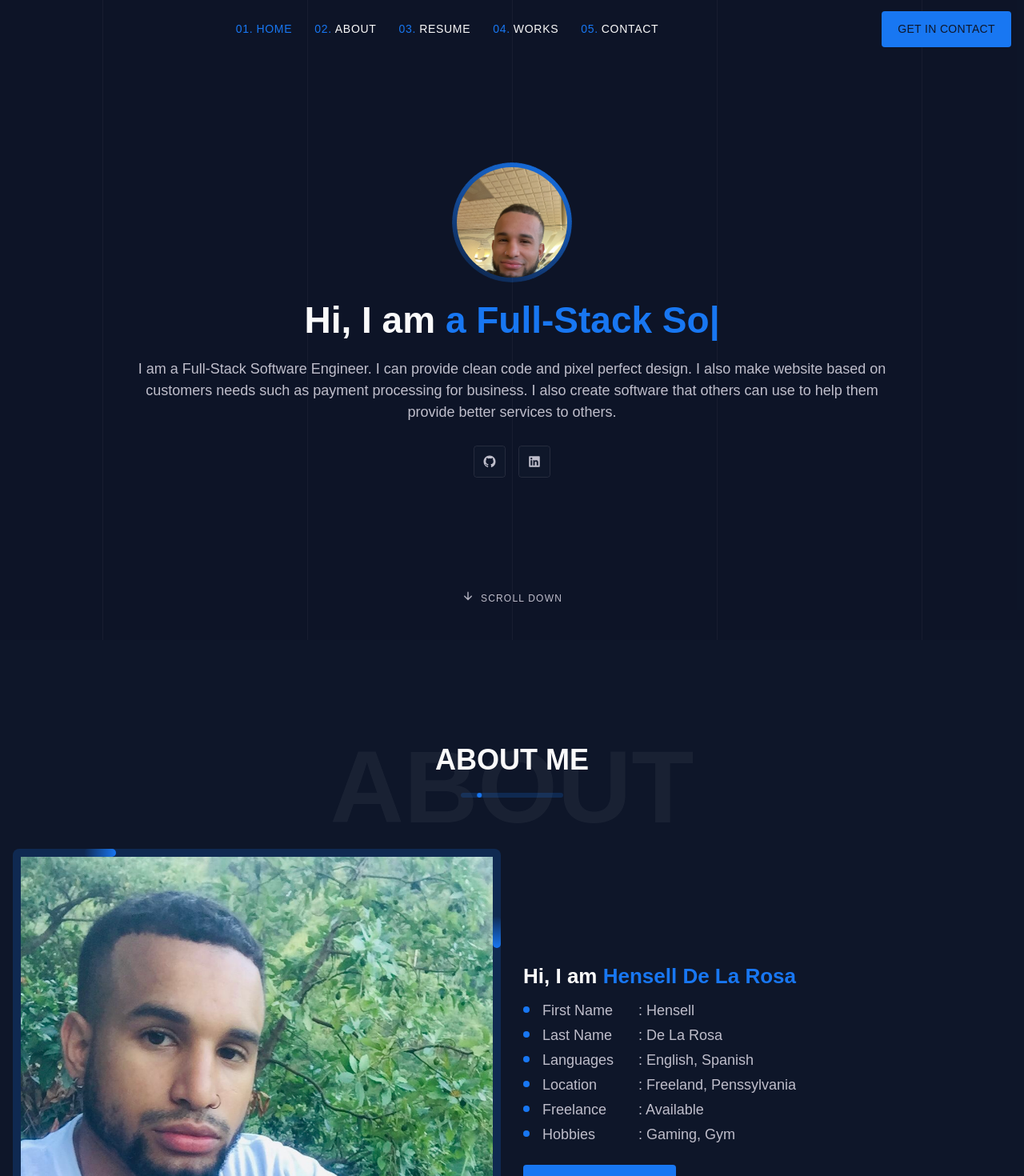
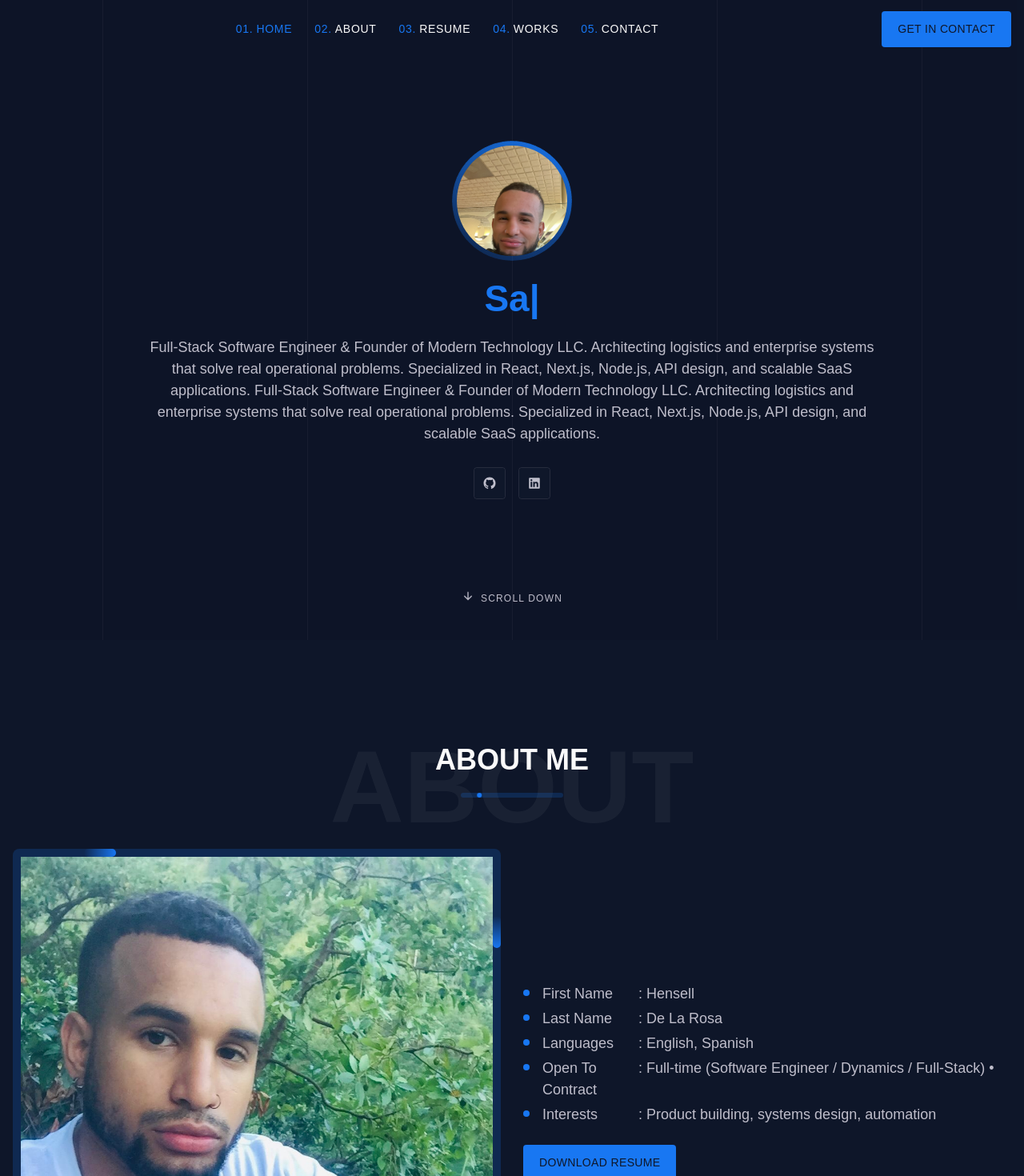
Before and after one commit to Henselldelarosa/henselldelarosa.github.io., a Next.js app: page / in a window 1280 px wide. Shown: the top 1470 px of the page at 80% size. Built offline with nearby package versions, Linux system fonts and the light colour scheme; a web font is replaced by a local one; what tailwindcss-debug-screens, tailwindcss-nested-groups would draw is missing.

Commit message:
updated hero section and about me section

```diff
--- a/public/api/information.json
+++ b/public/api/information.json
@@ -4,15 +4,15 @@
     "fullName": "Hensell De La Rosa",
     "thumbImage": "/images/me.jpeg",
     "largeImage": "/images/me2.jpeg",
-    "bio": "I am a Full-Stack Software Engineer. I can provide clean code and pixel perfect design. I also make website based on customers needs such as payment processing for business. I also create software that others can use to help them provide better services to others.",
-    "age": 27,
+    "bio": "Full-Stack Software Engineer & Founder of Modern Technology LLC. Architecting logistics and enterprise systems that solve real operational problems. Specialized in React, Next.js, Node.js, API design, and scalable SaaS applications. Full-Stack Software Engineer & Founder of Modern Technology LLC. Architecting logistics and enterprise systems that solve real operational problems. Specialized in React, Next.js, Node.js, API design, and scalable SaaS applications.",
+    "age": 29,
     "nationality": "American",
     "languages": [
         "English",
         "Spanish"
     ],
-    "address": "Freeland, Penssylvania",
-    "freelance": "Available",
+    "Address": "Freeland, Penssylvania",
+    "OpenTo": "Full-time (Software Engineer / Dynamics / Full-Stack) • Contract",
     "socialAddress": {
         "github": "https://github.com/Henselldelarosa",
         "linkedin": "https://www.linkedin.com/in/hensell-delarosa/"
@@ -23,8 +23,5 @@
     "emailAddress": [
         "hensell1000@gmail.com"
     ],
-    "hobbies": [
-        "Gaming",
-        "Gym"
-    ]
+    "Interests": "Product building, systems design, automation"
 }
--- a/public/api/jobexperience.json
+++ b/public/api/jobexperience.json
@@ -1,65 +1,23 @@
 [
     {
         "id": 1,
-        "title": "Delivery Driver/Cook",
-        "meta": "Beyond Sushi",
-        "text": "Bike delievery to customers and prepare sushi",
-        "year": "2015 - 2017"
+        "title": "Logistics & Operations Experience",
+        "meta": "",
+        "text": "* Managed time-sensitive delivery routes and logistics coordination.\n * Maintained performance under strict operational deadlines.\n * Developed strong workflow awareness and process optimization mindset.\n * Gained real-world exposure to supply chain operations and yard management.",
+        "year": "2015 - 2023"
     },
     {
         "id": 2,
-        "title": "Grill Cook",
-        "meta": "McDonald",
-        "text": "Worked the grill ",
-        "year": "2015 - 2016"
+        "title": "Full-Stack Software Engineer",
+        "meta": "Modern Technology LLC",
+        "text": "* Architected and developed Yard-iQ (Yard Management System) for trailer tracking and warehouse operations.\n * Designed full-stack system using Next.js, Node.js, and relational database architecture.\n * Implemented role-based dashboards and workflow automation for logistics facilities.\n * Built RESTful APIs and integrated third-party systems. \n * Deployed CI/CD pipelines using GitHub Actions.\n * Structured SaaS pricing model ($2K–$3K per facility/month).\n * Leading pilot deployment in live warehouse environment.",
+        "year": "2023 - Present"
     },
     {
         "id": 3,
-        "title": "Kitchen Manager in Training",
-        "meta": "Chipotle Mexican Grill",
-        "text": "In charge of running the kitchen and making food order.",
-        "year": "2016 - 2020"
-    },
-        {
-        "id": 4,
-        "title": "Delivery Driver",
-        "meta": "Uber Eats",
-        "text": "Delivering food to customers on a bike and by car.",
-        "year": "2019 - 2022"
-    },
-    {
-        "id": 5,
-        "title": "Janitor",
-        "meta": "Retro Fitness",
-        "text": "Cleaning the gym after it has closed down for the day.",
-        "year": "2019 - 2020"
-    },
-    {
-        "id": 6,
-        "title": "Truck Driver",
-        "meta": "Amazon",
-        "text": "Deliver Amazon trailer from one facility to another to go out for delivery.",
-        "year": "2020 - 2023"
-    },
-    {
-        "id": 7,
-        "title": "Full-Stack Software Engineer",
-        "meta": "Corsect INC.",
-        "text": "Coursect is a startup company. Their aim is to bring AI tutoring to high school students unsing Open AI to generate questions. The AI is also used to correct the student answers with step to step walkthrough on how to solve each questions. When I was first was brought into this company it was running only using HTML and CSS. During my time here I showed the owner how we could make the the user experience better by using React.js as our front-end, Python Flask for our back-end, and other style sheets for styling the page such as SCSS. I also explain how React makes it easier to maintain and create code by building re-usable components that could be used in many pages of the project.",
-        "year": "2023 - 2024"
-    },
-    {
-        "id": 6,
-        "title": "Truck Driver",
-        "meta": "JB Hunt",
-        "text": "In this role I deliver product for one of JB Hunt accounts to distributers that will then take this product and take them to different locations such as Walmart to be sold. Every delivery is very time sensitive and being on time is a must, which means that time management is a must. If a driver doesn't arrive by their appoiment time then the load must be returned back to warehouse which then must be shipped out again.",
-        "year": "2023 - Present"
-    },
-    {
-        "id": 8,
-        "title": "Full-Stack Software Engineer",
-        "meta": "Modern-Tech LLC",
-        "text": "I was hired by Modern-Tech to help get and complete contracts as a freelancer. A few of this contracts have been a online menu for a sushi restaurant, a SMS application for bussiness to be able to send out cupons to customers through text, and current we are working on a Yard Management System that will be tested and used by a fortune 300 company.",
-        "year": "2023 - Present"
+        "title": "Courset INC",
+        "meta": "Full-Stack Software Engineer",
+        "text": "* Refactored frontend from static HTML/CSS to React-based architecture.\n * Introduced reusable component system improving maintainability.\n * Assisted in implementing Python Flask backend integrations.\n * Improved user experience and performance across student-facing modules.\n * Contributed to AI-driven educational tooling using OpenAI APIs.",
+        "year": "2023 – 2024"
     }
 ]
--- a/src/components/containers/AboutSection.jsx
+++ b/src/components/containers/AboutSection.jsx
@@ -42,9 +42,9 @@ const AboutSection = () => {
           variants={childrenAnimation}
           className="about-content"
         >
-          <h3>
+          {/* <h3>
             Hi, I am <span className="text-primary">Hensell De La Rosa</span>
-          </h3>
+          </h3> */}
           <ul className="styledlist">
             {data.firstName && (
               <li className="text-lg">
@@ -94,20 +94,20 @@ const AboutSection = () => {
                 : {data.address}
               </li>
             )}
-            {data.freelance && (
+            {data.OpenTo && (
               <li className="text-lg">
                 <strong className="inline-block min-w-[120px] font-medium">
-                  Freelance{" "}
+                  Open To{" "}
                 </strong>
-                : {data.freelance}
+                : {data.OpenTo}
               </li>
             )}
-              {data.hobbies && (
+              {data.Interests && (
               <li className="text-lg">
                 <strong className="inline-block min-w-[120px] font-medium">
-                  Hobbies{" "}
+                  Interests{" "}
                 </strong>
-                : {data.hobbies.join(", ")}
+                : {data.Interests}
               </li>
             )}
           </ul>
--- a/src/components/containers/HeroSection.jsx
+++ b/src/components/containers/HeroSection.jsx
@@ -18,9 +18,8 @@ const HeroSection = ({ blurred, scroll = true, typed = true }) => {
         <div className="herosection-bg absolute left-0 top-0 h-full w-full"></div>
       )}
       <div
-        className={`herosection-content relative z-20 bg-grey-darken  ${
-          blurred ? "bg-opacity-20" : "bg-opacity-90"
-        }`}
+        className={`herosection-content relative z-20 bg-grey-darken  ${blurred ? "bg-opacity-20" : "bg-opacity-90"
+          }`}
       >
         <div className="container relative mx-auto">
           <div className="flex min-h-screen w-full items-center justify-center">
@@ -48,26 +47,28 @@ const HeroSection = ({ blurred, scroll = true, typed = true }) => {
                 initial="hidden"
                 whileInView="visible"
                 viewport={{ once: true }}
-                transition={{ duration: 0.4, delay: 0.4 }}
+                transition={{ duration: 1, delay: 0.4 }}
                 variants={childrenAnimation}
                 className="mb-5 text-heading"
               >
-                <span className="block sm:inline">Hi, I am</span>{" "}
-                {typed ? (
+                {/* <span className="block sm:inline">Hi, I am</span>{" "} */}
+                {typed && data?.fullName ? (
                   <ReactTyped
-                    loop
-                    typeSpeed={100}
-                    backSpeed={20}
-                    backDelay={2000}
+                    key={data.fullName}
                     strings={[
                       data.fullName,
-                      "a Full-Stack Software Engineer",
-                      "a Web Designer",
+                      "Full-Stack Software Engineer",
+                      "SaaS &amp; Logistics Systems Architect"
                     ]}
+                    typeSpeed={55}
+                    backSpeed={30}
+                    backDelay={1200}
                     className="text-primary"
+                    fadeOut
+                    loop
                   />
                 ) : (
-                  <span className="text-primary">{data.fullName}</span>
+                  <span className="text-primary">{data.fullName || ""}</span>
                 )}
               </motion.h1>
               <motion.p
--- a/src/components/elements/TimelineItem.jsx
+++ b/src/components/elements/TimelineItem.jsx
@@ -1,4 +1,4 @@
-const TimelineItem = ({ timeline: { title, meta, text, year } }) => {
+const TimelineItem = ({ timeline: { title, meta, text, year,index } }) => {
     return (
         <div className="timeline relative block items-start rounded-full border-white border-opacity-20 first:mt-0 md:flex">
             <span className="timeline-year absolute top-0 left-12 mt-7 mr-12 min-w-[115px] rounded-full bg-primary bg-opacity-10 p-1 text-center text-sm leading-none md:relative md:left-0">
@@ -11,7 +11,9 @@ const TimelineItem = ({ timeline: { title, meta, text, year } }) => {
                 </span>
                 <h5 className="mb-0 text-primary">{title}</h5>
                 <p className="mb-2 text-heading">{meta}</p>
-                <p>{text}</p>
+                {text.split('\n').map((line, index) => (
+                    <p key={index}> {line}</p>
+                ))}
             </div>
         </div>
     );
```
